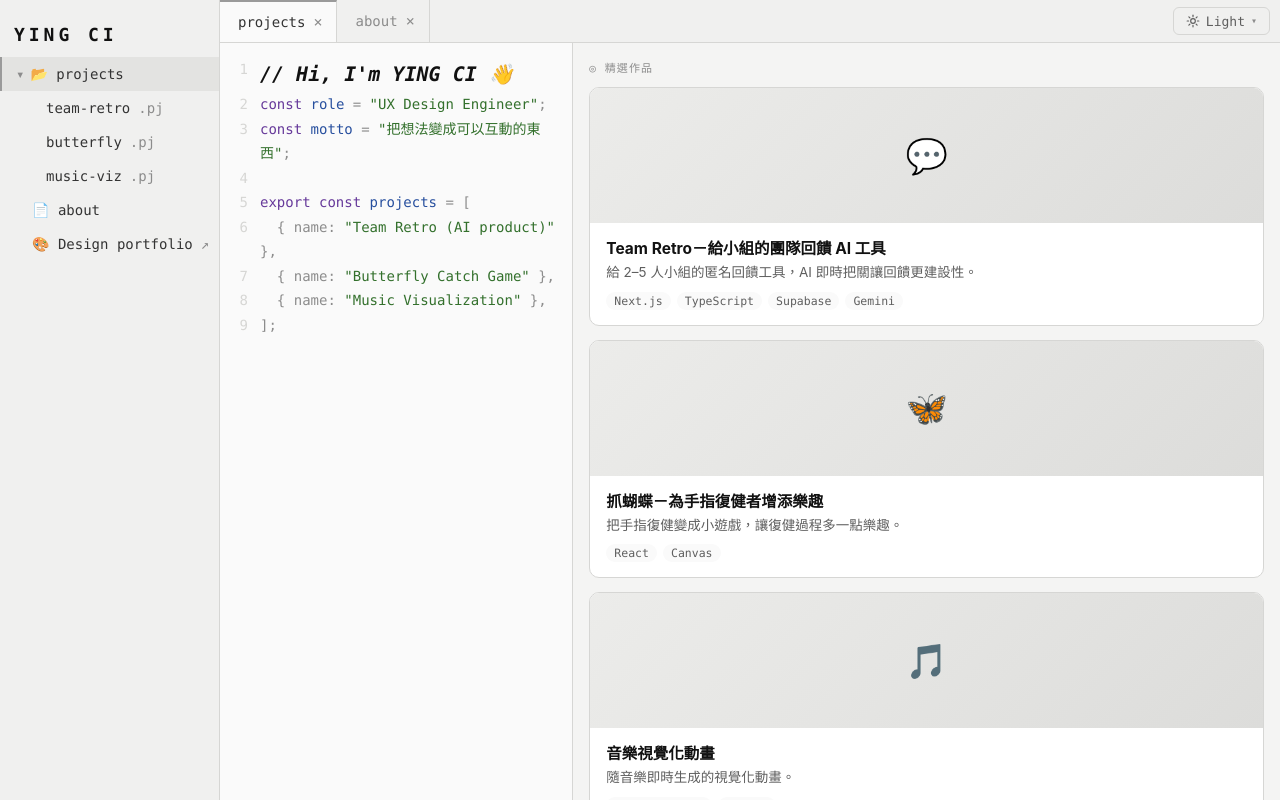
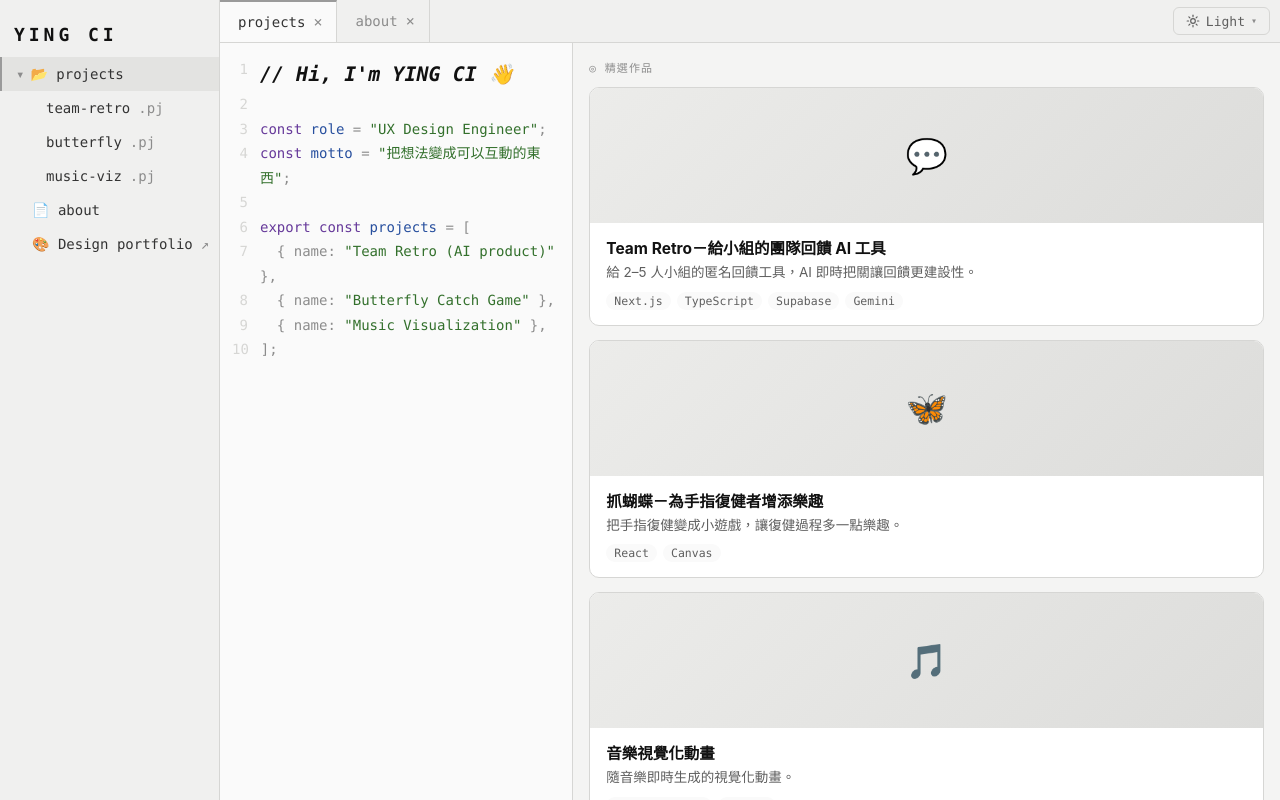
Before and after one commit to iiamriiita/portfolio, a React (Vite) app: page / in a window 1280 px wide. Built offline with nearby package versions, Linux system fonts and the light colour scheme.

Commit message:
Add a blank line under the hero headings
Both the projects greeting and the about heading get an empty line
before the code content starts.

Co-Authored-By: Claude Opus 4.8 <noreply@anthropic.com>
Claude-Session: https://claude.ai/code/session_01GT3sm79uZRGhUQUZr5W3Q4

```diff
--- a/src/Portfolio.jsx
+++ b/src/Portfolio.jsx
@@ -364,26 +364,27 @@ function ProjectsIndex() {
   return (
     <>
       <Line n={1}><span style={T.hero}>// Hi, I'm YING CI 👋</span></Line>
-      <Line n={2}>
+      <Line n={2}> </Line>
+      <Line n={3}>
         <span style={T.kw}>const</span> <span style={T.fn}>role</span><span style={T.dim}> = </span>
         <span style={T.str}>"UX Design Engineer"</span><span style={T.dim}>;</span>
       </Line>
-      <Line n={3}>
+      <Line n={4}>
         <span style={T.kw}>const</span> <span style={T.fn}>motto</span><span style={T.dim}> = </span>
         <span style={T.str}>"把想法變成可以互動的東西"</span><span style={T.dim}>;</span>
       </Line>
-      <Line n={4}> </Line>
-      <Line n={5}>
+      <Line n={5}> </Line>
+      <Line n={6}>
         <span style={T.kw}>export const</span> <span style={T.fn}>projects</span><span style={T.dim}> = [</span>
       </Line>
       {PROJECTS.map((p, i) => (
-        <Line n={6 + i} key={p.id}>
+        <Line n={7 + i} key={p.id}>
           <span style={T.dim}>{"  { name: "}</span>
           <span style={T.str}>"{p.en}"</span>
           <span style={T.dim}>{" },"}</span>
         </Line>
       ))}
-      <Line n={6 + PROJECTS.length}><span style={T.dim}>];</span></Line>
+      <Line n={7 + PROJECTS.length}><span style={T.dim}>];</span></Line>
     </>
   );
 }
@@ -433,20 +434,21 @@ function AboutCode() {
   return (
     <>
       <Line n={1}><span style={T.hero}>// about me 🙋‍♀️</span></Line>
-      <Line n={2}><span style={T.kw}>const</span> <span style={T.fn}>developer</span> = {"{"}</Line>
-      <Line n={3}>{"  "}<span style={T.prop}>name</span>: <span style={T.str}>"{DEV.name}"</span>,</Line>
-      <Line n={4}>{"  "}<span style={T.prop}>role</span>: <span style={T.str}>"{DEV.role}"</span>,</Line>
-      <Line n={5}>{"  "}<span style={T.prop}>based</span>: <span style={T.str}>"{DEV.based}"</span>,</Line>
-      <Line n={6}>{"  "}<span style={T.prop}>coffee</span>: <span style={T.num}>Infinity</span>,</Line>
-      <Line n={7}>{"  "}<span style={T.prop}>skills</span>: {"{"}</Line>
+      <Line n={2}> </Line>
+      <Line n={3}><span style={T.kw}>const</span> <span style={T.fn}>developer</span> = {"{"}</Line>
+      <Line n={4}>{"  "}<span style={T.prop}>name</span>: <span style={T.str}>"{DEV.name}"</span>,</Line>
+      <Line n={5}>{"  "}<span style={T.prop}>role</span>: <span style={T.str}>"{DEV.role}"</span>,</Line>
+      <Line n={6}>{"  "}<span style={T.prop}>based</span>: <span style={T.str}>"{DEV.based}"</span>,</Line>
+      <Line n={7}>{"  "}<span style={T.prop}>coffee</span>: <span style={T.num}>Infinity</span>,</Line>
+      <Line n={8}>{"  "}<span style={T.prop}>skills</span>: {"{"}</Line>
       {sk.map(([k, v], i) => (
-        <Line n={8 + i} key={k}>{"    "}<span style={T.prop}>{k}</span>: <span style={T.str}>"{v}"</span>,</Line>
+        <Line n={9 + i} key={k}>{"    "}<span style={T.prop}>{k}</span>: <span style={T.str}>"{v}"</span>,</Line>
       ))}
-      <Line n={8 + sk.length}>{"  "}{"}"},</Line>
-      <Line n={9 + sk.length}>{"}"};</Line>
-      <Line n={10 + sk.length}> </Line>
-      <Line n={11 + sk.length}><span style={T.cmt}>/* 熱愛把想法變成可以互動的東西，目前正在找機會。 */</span></Line>
-      <Line n={12 + sk.length}><span style={T.kw}>export default</span> <span style={T.fn}>developer</span>;</Line>
+      <Line n={9 + sk.length}>{"  "}{"}"},</Line>
+      <Line n={10 + sk.length}>{"}"};</Line>
+      <Line n={11 + sk.length}> </Line>
+      <Line n={12 + sk.length}><span style={T.cmt}>/* 熱愛把想法變成可以互動的東西，目前正在找機會。 */</span></Line>
+      <Line n={13 + sk.length}><span style={T.kw}>export default</span> <span style={T.fn}>developer</span>;</Line>
     </>
   );
 }
```
